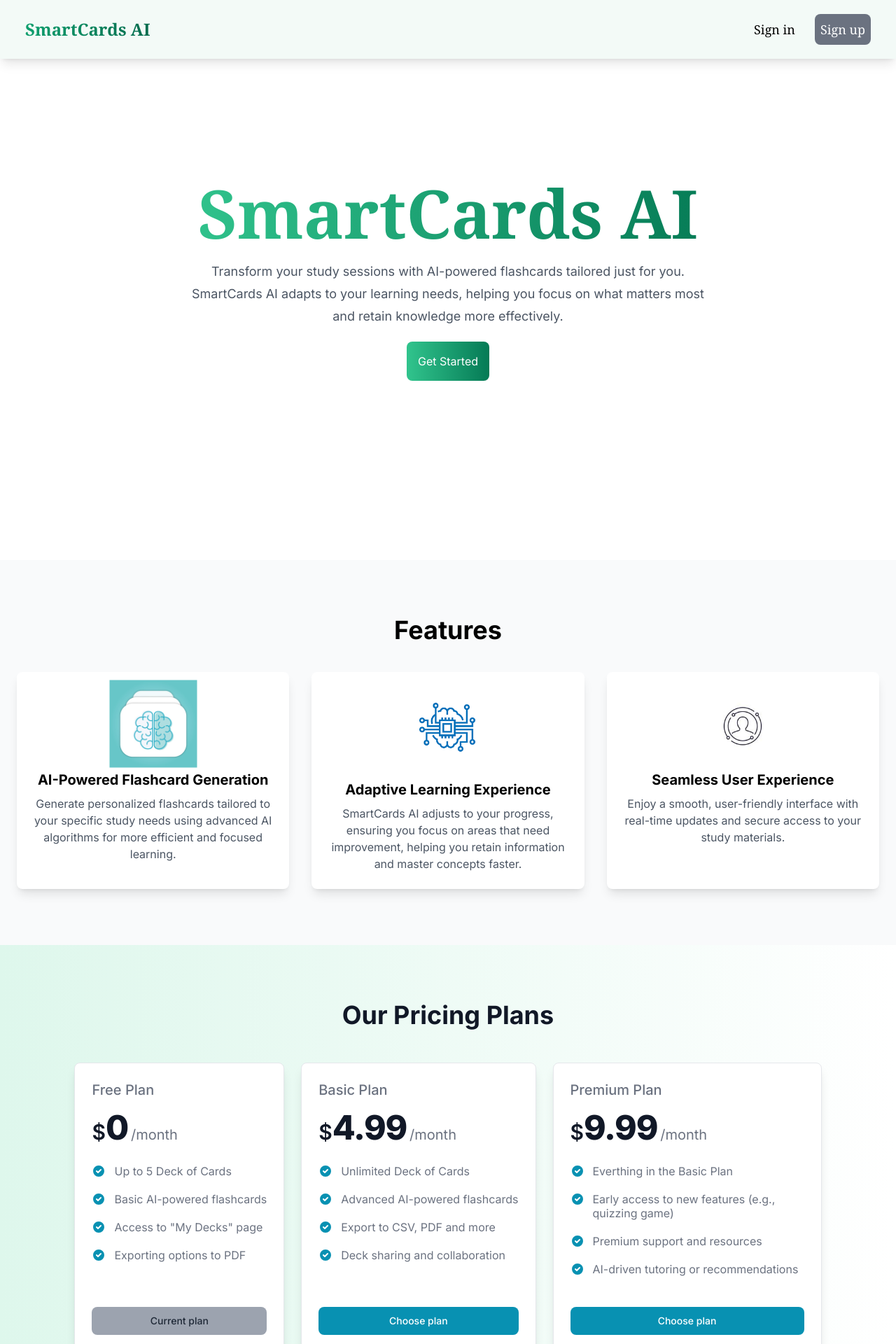
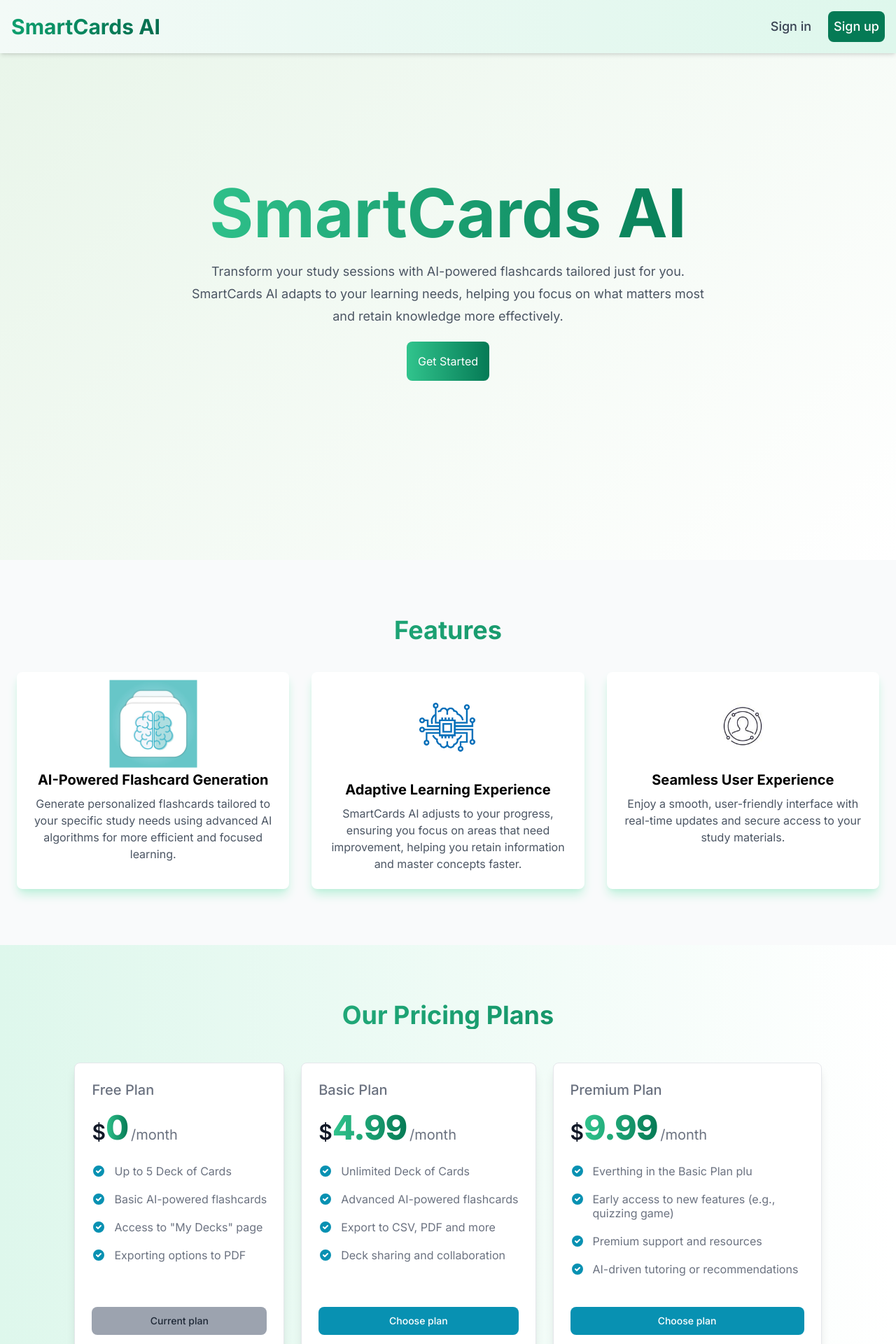
Before and after one commit to hamza24v/smart-cards-ai, a Next.js app: page / in a window 1280 px wide. Shown: the top 1920 px of the page at 70% size. Built offline with nearby package versions, Linux system fonts and the light colour scheme; no server answers.

Commit message:
final edits

```diff
--- a/app/api/checkout_sessions/route.js
+++ b/app/api/checkout_sessions/route.js
@@ -4,10 +4,6 @@ import Stripe from "stripe";
 const stripe = new Stripe(process.env.STRIPE_SECRET_KEY, {
   apiVersion: "2022-11-15",
 });
-
-const formatAmountForStripe = (amount) => {
-  return Math.round(amount * 100);
-};
 
 const createCheckoutSession = async (req) => {
   const { price_id } = await req.json();
@@ -37,7 +33,7 @@ export async function POST(req) {
     const checkoutSession = await createCheckoutSession(req);
     return NextResponse.json(checkoutSession, { status: 200 });
   } catch (error) {
-    console.error("Error creating checkout session:", error);
+    console.error("Error creating checkout session:", error.message);
     return new NextResponse(
       JSON.stringify({ error: { message: error.message } }),
       { status: 500 }
--- a/app/components/Features.jsx
+++ b/app/components/Features.jsx
@@ -5,10 +5,10 @@ import Image from "next/image";
 function Features() {
   return (
     <section className="bg-gray-50 w-full py-20">
-    <h2 className="text-4xl font-bold text-center mb-10">Features</h2>
+    <h1 className="text-4xl font-bold text-center mb-10 bg-green-gradient bg-clip-text text-transparent">Features</h1>
     <div className="grid grid-cols-1 md:grid-cols-2 lg:grid-cols-3 gap-8 px-6">
       {features.map((feature, idx) => (
-        <div className="flex flex-col items-center text-center bg-white shadow-lg rounded-lg p-6 hover:-translate-y-3 transition duration-300" key={idx}>
+        <div className="flex flex-col items-center text-center bg-white shadow-lg shadow-green-200 rounded-lg p-6 hover:-translate-y-3 transition duration-300" key={idx}>
           <div className="flex justify-center items-center  w-64 mb-4">
             <Image src={feature.image} alt="image" width={100} height={100} className="object-contain scale-125" />
           </div>
--- a/app/components/Hero.jsx
+++ b/app/components/Hero.jsx
@@ -6,8 +6,8 @@ function Hero() {
   const router = useRouter();
 
   return (
-    <section className="py-20 text-center space-y-5 items-center">
-      <h1 className="text-8xl font-serif font-bold bg-gradient-to-r from-green-400 to-green-600 bg-clip-text text-transparent">
+    <section className="py-20 text-center space-y-5 items-center ">
+      <h1 className="text-8xl font-bold bg-green-gradient bg-clip-text text-transparent">
         SmartCards AI
       </h1>
       <p className="max-w-3xl flex text-lg  justify-center text-gray-600 leading-8">
--- a/app/components/Navbar.jsx
+++ b/app/components/Navbar.jsx
@@ -15,19 +15,19 @@ function Navbar() {
   const router = useRouter();
 
   return (
-    <div className="absolute top-0 w-full font-serif bg-green-50 shadow-lg p-5">
-      <div className="flex justify-between hover:space-x-30 transition-all duration-500 items-center mx-4">
+    <div className="fixed top-0 w-full bg-gradient-to-r from-green-50 to-green-100 shadow-md p-4 z-50">
+      <div className="flex justify-between items-center max-w-7xl mx-auto">
         <p
-          className="text-2xl font-semibold bg-gradient-to-r from-green-500 to-green-700 bg-clip-text text-transparent cursor-pointer"
+          className="text-3xl font-bold bg-gradient-to-r from-green-500 to-green-700 bg-clip-text text-transparent cursor-pointer"
           onClick={() => router.push("/")}
         >
           SmartCards AI
         </p>
-        <div className="flex items-center space-x-5 ">
+        <div className="flex items-center space-x-6">
           {isSignedIn ? (
             <>
               <button
-                className="text-lg cursor-pointer p-2 hover:bg-green-100 rounded-lg"
+                className="text-lg font-medium text-gray-500 hover:text-gray-800 p-2 transition-colors duration-300"
                 onClick={() => router.push("/my-decks")}
               >
                 My Decks
@@ -38,15 +38,17 @@ function Navbar() {
             </>
           ) : (
             <>
-              <div className="hover:bg-green-100 font-serif text-lg rounded-lg p-2">
+              <div className="flex items-center space-x-4">
+                <div className="text-lg font-medium text-gray-700 hover:bg-green-200 hover:text-gray-900 rounded-lg p-2 transition-all duration-300 cursor-pointer">
                   <SignedOut>
                     <SignInButton />
                   </SignedOut>
                 </div>
-              <div className="bg-gray-500 font-serif text-lg text-white hover:bg-gray-600 rounded-lg p-2">
+                <div className="bg-green-600 text-white text-lg font-medium hover:bg-green-700 rounded-lg p-2 transition-all duration-300 cursor-pointer">
                   <SignedOut>
                     <SignUpButton />
                   </SignedOut>
+                </div>
               </div>
             </>
           )}
--- a/app/components/Pricing.jsx
+++ b/app/components/Pricing.jsx
@@ -7,10 +7,16 @@ import CircularProgress from "@mui/material/CircularProgress";
 import axios from "axios";
 
 function Pricing() {
-  const [loading, setLoading] = useState(false);
+  const [loading, setLoading] = useState(
+    Array(pricing.length).fill(false)
+  );
 
-  const handleSubmit = async (price_id) => {
-    setLoading(true);
+  const handleSubmit = async (price_id, idx) => {
+    setLoading((prevStates) => {
+      const newStates = [...prevStates];
+      newStates[idx] = true;
+      return newStates;
+    });
     const response = await axios.post(
       "/api/checkout_sessions",
       { price_id },
@@ -26,20 +32,23 @@ function Pricing() {
     const { error } = await stripe.redirectToCheckout({
       sessionId: checkoutSessionJson.id,
     });
-
+    setLoading((prevStates) => {
+      const newStates = [...prevStates];
+      newStates[idx] = false;
+      return newStates;
+    });
     if (error) {
       console.warn(error.message);
     }
-    setLoading(false);
   };
 
   return (
     <section className="py-20 w-full bg-gradient-to-r from-green-100">
-      <h2 className="text-4xl font-bold text-center mb-12 text-gray-900 dark:text-white">
+      <h2 className="text-4xl font-bold text-center mb-12 bg-green-gradient bg-clip-text text-transparent">
         Our Pricing Plans
       </h2>
       <div className="flex flex-wrap justify-center gap-6 ">
-        {pricing.map((plan) => (
+        {pricing.map((plan, idx) => (
           <Card
             className="max-w-sm flex flex-col justify-between shadow-lg hover:scale-105 duration-300"
             key={plan.title}
@@ -49,8 +58,8 @@ function Pricing() {
                 {plan.title}
               </h5>
               <div className="flex items-baseline text-gray-900 dark:text-white">
-                <span className="text-3xl font-semibold">$</span>
-                <span className="text-5xl font-extrabold tracking-tight">
+                <span className="text-3xl font-semibold ">$</span>
+                <span className="text-5xl font-extrabold tracking-tight bg-green-gradient bg-clip-text text-transparent">
                   {plan.price}
                 </span>
                 <span className="ml-1 text-xl font-normal text-gray-500 dark:text-gray-400">
@@ -80,11 +89,11 @@ function Pricing() {
               </ul>
             </div>
             {plan.price > 0 ? (
-              !loading ? (
+              !loading[idx] ? (
                 <button
                   type="button"
                   className="mt-auto inline-flex w-full justify-center rounded-lg bg-cyan-600 px-5 py-2.5 text-center text-sm font-medium text-white hover:bg-cyan-700 focus:outline-none focus:ring-4 focus:ring-cyan-200 dark:focus:ring-cyan-900"
-                  onClick={() => handleSubmit(plan.price_id)}
+                  onClick={() => handleSubmit(plan.price_id, idx)}
                 >
                   Choose plan
                 </button>
@@ -92,7 +101,7 @@ function Pricing() {
                 <button
                   type="button"
                   className="mt-auto inline-flex w-full justify-center rounded-lg bg-cyan-600 px-5 py-2.5 text-center text-sm font-medium text-white hover:bg-cyan-700 focus:outline-none focus:ring-4 focus:ring-cyan-200 dark:focus:ring-cyan-900"
-                  onClick={() => handleSubmit(plan.price_id)}
+                  onClick={() => handleSubmit(plan.price_id, idx)}
                 >
                   <CircularProgress
                     size={20}
--- a/app/constants.js
+++ b/app/constants.js
@@ -34,7 +34,7 @@ export const pricing = [
   {
     title: "Basic Plan",
     price: 4.99,
-    price_id: "price_1PqLqKRu5fL7KkEU6jYaQweS",
+    price_id: "price_1PqiJuRu5fL7KkEUGqbCEzZN",
     features: [
       "Unlimited Deck of Cards",
       "Advanced AI-powered flashcards",
@@ -47,7 +47,7 @@ export const pricing = [
     price: "9.99",
     price_id: "price_1PqiKiRu5fL7KkEU90IxfaUx",
     features: [
-      "Everthing in the Basic Plan",
+      "Everthing in the Basic Plan plu",
       "Early access to new features (e.g., quizzing game)",
       "Premium support and resources",
       "AI-driven tutoring or recommendations",
--- a/app/page.jsx
+++ b/app/page.jsx
@@ -5,7 +5,7 @@ import Pricing from './components/Pricing';
 export default function Home() {
   return (
     <main className="flex min-h-screen flex-col items-center justify-between">
-       <div className=" flex items-center justify-center min-h-screen">
+       <div className=" flex items-center justify-center min-h-screen w-full bg-custom-gradient">
         <Hero />
       </div>
       <Features />
--- a/tailwind.config.js
+++ b/tailwind.config.js
@@ -9,9 +9,8 @@ module.exports = {
   theme: {
     extend: {
       backgroundImage: {
-        "gradient-radial": "radial-gradient(var(--tw-gradient-stops))",
-        "gradient-conic":
-          "conic-gradient(from 180deg at 50% 50%, var(--tw-gradient-stops))",
+        'custom-gradient': 'linear-gradient(135deg, #E8F5E9 0%, #FFFFFF 100%)',
+        'green-gradient': 'linear-gradient(to right, #31C48D, #057A55)',
       },
     },
   },
```
Lines whose indentation alone changed are shown as unchanged.
